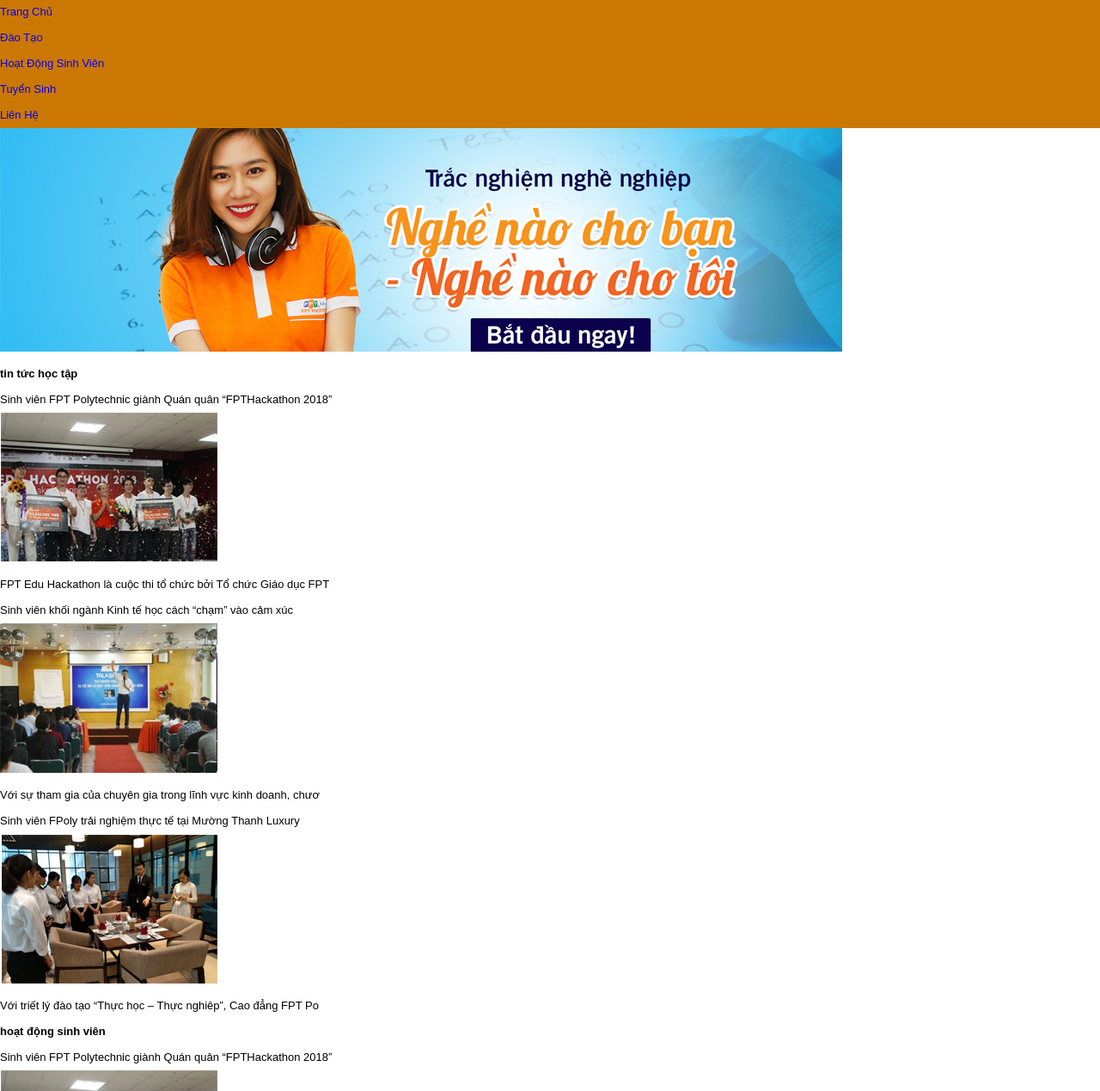
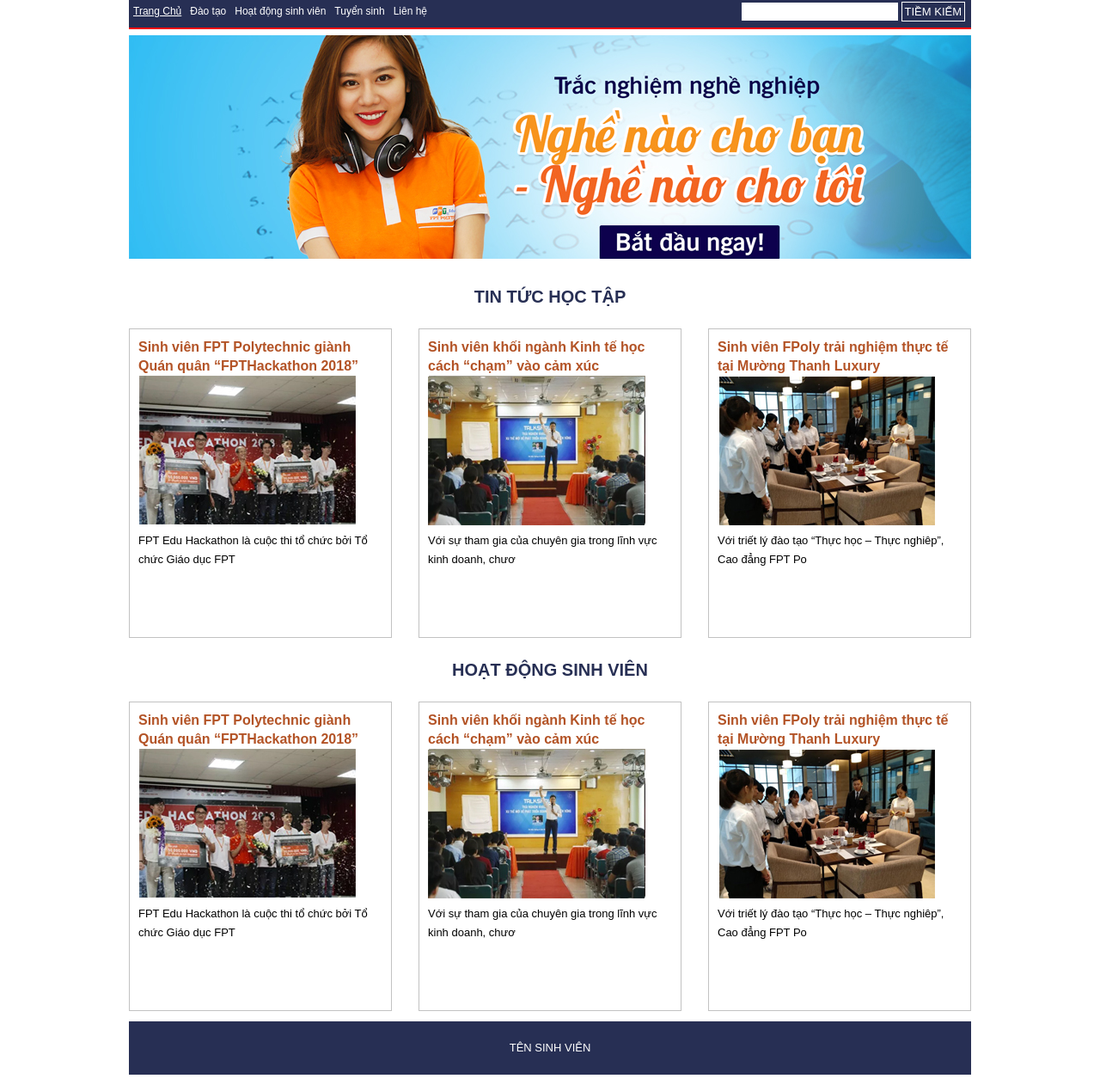
Before and after one commit to nguyenngoccuong16122002/giaodien, a plain HTML site: page index.html in a window 1280 px wide. Shown: the part 112-1381 px from the top of the page at 86% size. Drawn offline with Linux system fonts and the light colour scheme.

Commit message:
first time commit to git

```diff
--- a/index.html
+++ b/index.html
@@ -6,64 +6,79 @@
 	<link rel="stylesheet" href="style.css">
 </head>
 <body>
+	<div class="main">
 		<div id="header">
-		<div class="logo">
+			<div class="logo ">
 				<img src="images/logo.png" alt="logo"/>
 			</div>
 			<div class="menu-list">
 				<ul>
-				<li><a href="#">Trang Chủ</a></li>
-				<li><a href="#">Đào Tạo</a></li>
-				<li><a href="#">Hoạt Động Sinh Viên</a></li>
-				<li><a href="#">Tuyển Sinh</a></li>
-				<li><a href="#">Liên Hệ</a></li>
+					<li><a href="#" style="text-decoration:underline">Trang Chủ</a></li>
+					<li><a href="#">Đào tạo</a></li>
+					<li><a href="#">Hoạt động sinh viên</a></li>
+					<li><a href="#">Tuyển sinh</a></li>
+					<li><a href="#">Liên hệ</a></li>
 				</ul>
+				<div class="seach-content">
+					<form action="#">
+						<input type="text" >
+						<button type="submit">tiềm kiếm</button>
+					</form>
+				</div>
 			</div>
 		</div>
 		<div id="body-content">
 			<div class="image">
 				<img src="images/slide.jpg" alt="slide"/>
 			</div>
-		<div class="content-top">
+			<div class="content">
 				<h1>tin tức học tập</h1>
-			<div>
-				<p>Sinh viên FPT Polytechnic giành  Quán quân “FPTHackathon 2018”</p>
+				<div class="flexs">
+					<div class="boder">
+						<p class="phr">Sinh viên FPT Polytechnic giành  Quán quân “FPTHackathon 2018”</p>
 						<img src="images/anh_1.jpg" alt="ảnh_1"/>
 						<p>FPT Edu Hackathon là cuộc thi tổ chức bởi Tổ  chức Giáo dục FPT</p>
 					</div>
-			<div>
-				<p>Sinh viên khối ngành Kinh tế học  cách “chạm” vào cảm xúc</p>
+					<div class="boder">
+						<p class="phr">Sinh viên khối ngành Kinh tế học  cách “chạm” vào cảm xúc</p>
 						<img src="images/anh_2.jpg" alt="ảnh_2"/>
 						<p>Với sự tham gia của chuyên gia trong lĩnh vực  kinh doanh, chươ</p>
 					</div>
-			<div>
-				<p>Sinh viên FPoly trải nghiệm thực  tế tại Mường Thanh Luxury</p>
+					<div class="boder">
+						<p class="phr">Sinh viên FPoly trải nghiệm thực  tế tại Mường Thanh Luxury</p>
 						<img src="images/anh_3.jpg" alt="ảnh_3" />
 						<p>Với triết lý đào tạo “Thực học – Thực nghiêp”,  Cao đẳng FPT Po</p>
 					</div>
 
 				</div>
-		<div class="content-bottom">
+
+			</div>
+			<div class="content">
 				<h1>hoạt động sinh viên</h1>
-			<div>
-				<p>Sinh viên FPT Polytechnic giành  Quán quân “FPTHackathon 2018”</p>
+				<div  class="flexs">
+					<div class="boder">
+						<p class="phr">Sinh viên FPT Polytechnic giành  Quán quân “FPTHackathon 2018”</p>
 						<img src="images/anh_1.jpg" alt="ảnh_1" />
 						<p>FPT Edu Hackathon là cuộc thi tổ chức bởi Tổ  chức Giáo dục FPT</p>
 					</div>
-			<div>
-				<p>Sinh viên khối ngành Kinh tế học  cách “chạm” vào cảm xúc</p>
+					<div class="boder">
+						<p class="phr">Sinh viên khối ngành Kinh tế học  cách “chạm” vào cảm xúc</p>
 						<img src="images/anh_2.jpg" alt="ảnh_2" />
 						<p>Với sự tham gia của chuyên gia trong lĩnh vực  kinh doanh, chươ</p>
-			</div>
-			<div>
-				<p>Sinh viên FPoly trải nghiệm thực  tế tại Mường Thanh Luxury</p>
+					</div >
+					<div class="boder">
+						<p class="phr">Sinh viên FPoly trải nghiệm thực  tế tại Mường Thanh Luxury</p>
 						<img src="images/anh_3.jpg" alt="ảnh_3" />
 						<p>Với triết lý đào tạo “Thực học – Thực nghiêp”,  Cao đẳng FPT Po</p>
 					</div>
+				</div>
+
 			</div>
 		</div>
 		<div id="footer">
 			tên sinh viên
 		</div>
+
+	</div>
 </body>
 </html>
--- a/style.css
+++ b/style.css
@@ -17,18 +17,53 @@
 .clearfix {
     clear: both;
     display: block;
-    .body-container
-    margin: 20px;
 }
 body {
     font-family: Arial, Helvetica, sans-serif;
     margin: 0 auto;
     padding: 0;
-    line-height: 30px;
+    line-height: 22px;
     font-size: 13px;
 }
-
+.main{width: 980px; margin: 0 auto;}
 /*header*/
 #header {
     background: #cb7802;
+    border-bottom: #ff0000 solid 2px;
 }
+.menu-list {
+    display: flex;
+    justify-content: space-between;
+    background:#272f54;
+}
+.menu-list ul{
+    display: flex;
+    flex-wrap: nowrap;
+}
+.menu-list ul li {
+    font-size:12px;
+    padding: 7px 5px;
+}
+.menu-list ul li a{color: #fff;}
+.seach-content{padding:7px;}
+.seach-content input{ padding: 3px ; }
+.seach-content button{text-transform: uppercase;color: #fff;
+    padding: 3px ;
+     background:#272f54 ;border: #fff solid 1px;
+    text-align:center ;
+    font: size 11px;
+    }
+/*image*/
+.image img{width: 100%;margin-top: 7px;}
+/*body-content*/
+.content h1{color: #272f54;text-transform: uppercase;
+    font-size: 20px;display: flex;justify-content: center;margin:26px 0px;}
+.boder{border: #c2c2c2 solid 1px;width:306px;height: 360px;text-align:left;padding:10px;}
+.phr{color:#b35326;font-size: 16px;font-weight: bold;}
+.flexs{  display: flex;
+    justify-content: space-between;}
+
+/*footer*/
+#footer{margin-top: 12px;
+    background: #272f54;display: flex;justify-content: center;text-transform: uppercase;
+color: #fff;width: 100%;padding: 20px;}
```
Also changed, not shown: 2 other files. Lines whose indentation alone changed are shown as unchanged.
